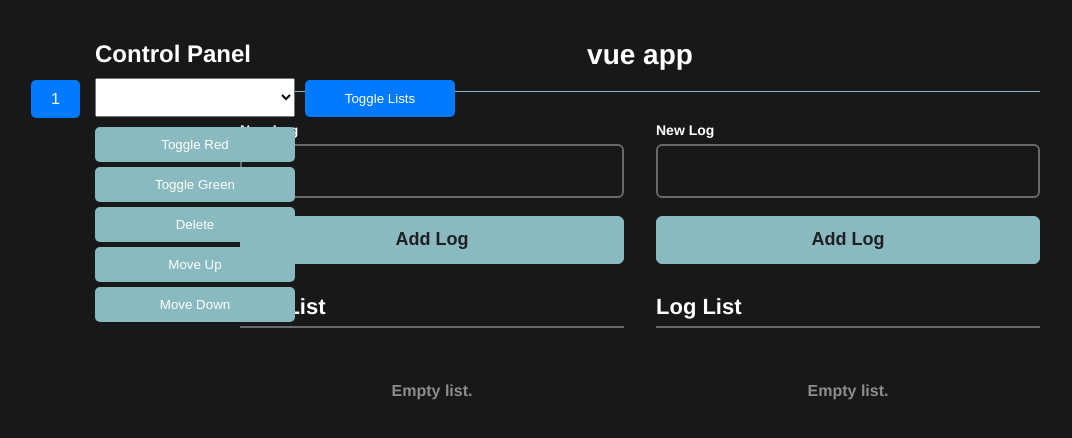
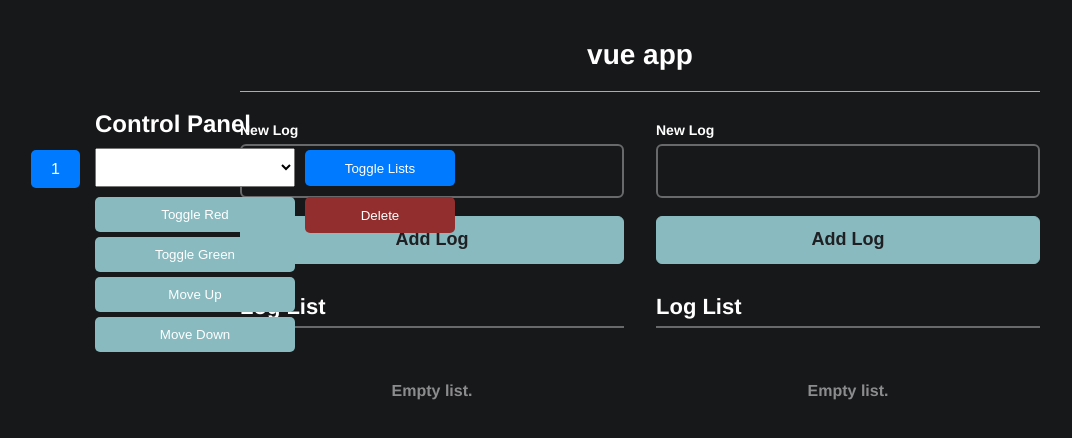
Before and after one commit to sb5m/vue-app, a Vue app: page / in a window 1280 px wide. Shown: the top 438 px of the page, without its empty margins (0-1072 px from the left). Built offline with nearby package versions, Linux system fonts and the light colour scheme.

Commit message:
scss update

```diff
--- a/src/App.scss
+++ b/src/App.scss
@@ -36,7 +36,7 @@ body {
   }
   .control-panel {
     position: fixed;
-    top: 0;
+    top: 70px;
     left: 75px;
     width: 200px;
     padding: 20px;
@@ -51,14 +51,34 @@ body {
       transition: background-color 0.3s ease;
 
       width: 150px;
-      height: 37px;
+      height: 36px;
 
       position: absolute;
       right: -140px;
       top: 80px;
 
       &:hover {
-        background-color: #0056b3;
+        background-color: #2179d6
+      }
+    }
+    .delete-button {
+      background-color: #922e2e;
+      color: #fff;
+      border: none;
+      padding: 10px 20px;
+      cursor: pointer;
+      border-radius: 5px;
+      transition: background-color 0.3s ease;
+
+      width: 150px;
+      height: 36px;
+
+      position: absolute;
+      right: -140px;
+      top: 127px;
+
+      &:hover {
+        background-color: #922e2e
       }
     }
     .selected-list {
@@ -66,7 +86,7 @@ body {
       color: #fff;
       border: none;
       padding: 10px 20px;
-      cursor: pointer;
+      cursor: default;
       border-radius: 5px;
       transition: background-color 0.3s ease;
 
```
